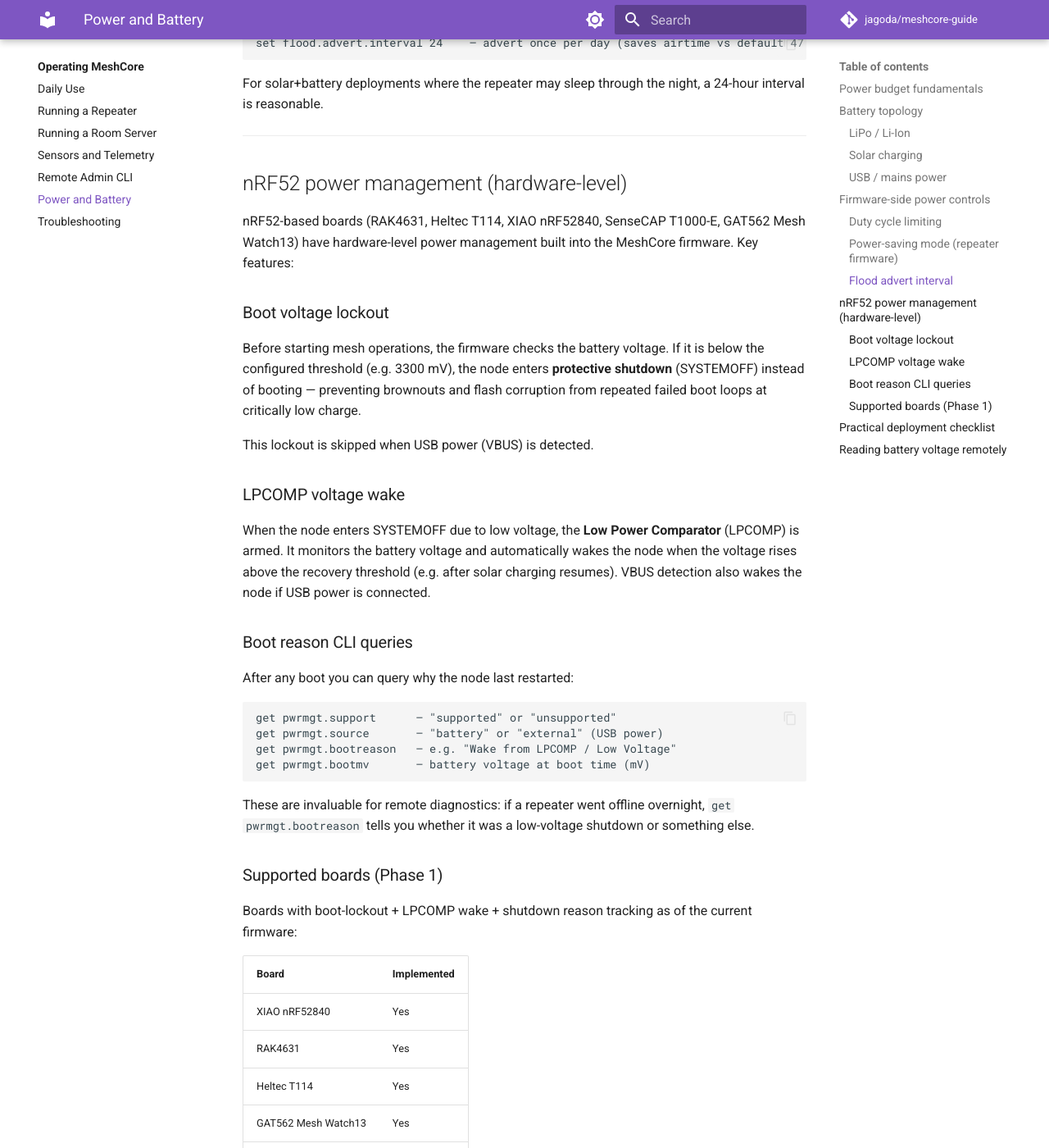
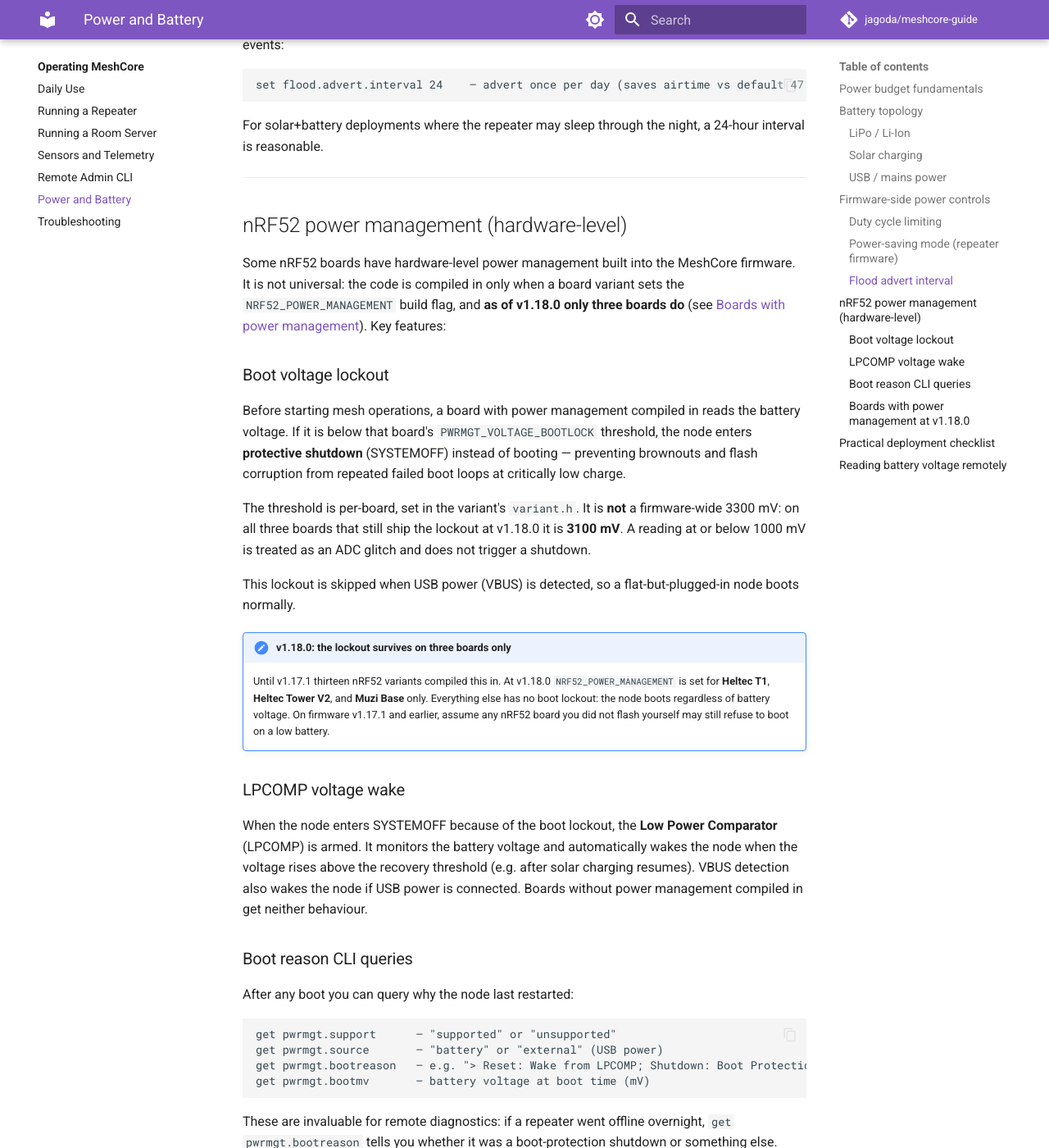
Before and after one commit to jagoda/meshcore-guide, an MkDocs documentation site: the page built from docs/operating/power-and-battery.md, in a window 1280 px wide and 1400 px high, scrolled down 2716 px. Shown: the whole window at 82% size. Built offline with MkDocs 1.6.1 and Material for MkDocs 9.7.7, drawn with Linux system fonts in a browser that asks for light colours; comment, search, counter and statistics services are not loaded; some of the changed text lies outside the part shown.

Commit message:
power-and-battery: correct nRF52 boot-lockout scope for v1.18.0
The boot voltage lockout was presented as universal on nRF52 boards with a
3300 mV example threshold. As of repeater-v1.18.0 the NRF52_POWER_MANAGEMENT
build flag is set only for heltec_t1, heltec_tower_v2 and muzi_base, and all
three set PWRMGT_VOLTAGE_BOOTLOCK to 3100 mV. Every other nRF52 variant no
longer compiles the module in: it boots regardless of battery voltage, has no
LPCOMP wake, answers unsupported to get pwrmgt.support and errors on
get pwrmgt.source/bootmv.

Rewrite the lockout, LPCOMP wake, CLI-query and board-table subsections with
v1.18.0 annotations, add a dated v1.17.1-and-earlier historical note (thirteen
variants, 3300 mV on most), and fix the dependent checklist and
voltage-reading advice.

````diff
--- a/docs/operating/power-and-battery.md
+++ b/docs/operating/power-and-battery.md
@@ -36,7 +36,7 @@ Most MeshCore-supported boards include a JST connector and an onboard charger. A
 
 - **Capacity:** 2000–10000 mAh for multi-day standalone operation.
 - **Charging:** Boards with onboard USB charging (TP4054, MCP73831, etc.) can be solar-charged via a cheap USB solar panel.
-- **Voltage range:** Nominal 3.7 V; full charge 4.2 V; cutoff (to protect the cell) ~3.0–3.3 V.
+- **Voltage range:** Nominal 3.7 V; full charge 4.2 V; cutoff (to protect the cell) ~3.0–3.3 V. On the handful of nRF52 boards that still ship the firmware boot lockout, the node refuses to boot below 3100 mV — see [Boot voltage lockout](#boot-voltage-lockout).
 
 ### Solar charging
 
@@ -96,17 +96,27 @@ For solar+battery deployments where the repeater may sleep through the night, a
 
 ## nRF52 power management (hardware-level)
 
-nRF52-based boards (RAK4631, Heltec T114, XIAO nRF52840, SenseCAP T1000-E, GAT562 Mesh Watch13) have hardware-level power management built into the MeshCore firmware. Key features:
+Some nRF52 boards have hardware-level power management built into the MeshCore firmware. It is not universal: the code is compiled in only when a board variant sets the `NRF52_POWER_MANAGEMENT` build flag, and **as of v1.18.0 only three boards do** (see [Boards with power management](#boards-with-power-management-at-v1180)). Key features:
 
 ### Boot voltage lockout
 
-Before starting mesh operations, the firmware checks the battery voltage. If it is below the configured threshold (e.g. 3300 mV), the node enters **protective shutdown** (SYSTEMOFF) instead of booting — preventing brownouts and flash corruption from repeated failed boot loops at critically low charge.
+Before starting mesh operations, a board with power management compiled in reads the battery voltage. If it is below that board's `PWRMGT_VOLTAGE_BOOTLOCK` threshold, the node enters **protective shutdown** (SYSTEMOFF) instead of booting — preventing brownouts and flash corruption from repeated failed boot loops at critically low charge.
 
-This lockout is skipped when USB power (VBUS) is detected.
+The threshold is per-board, set in the variant's `variant.h`. It is **not** a firmware-wide 3300 mV: on all three boards that still ship the lockout at v1.18.0 it is **3100 mV**. A reading at or below 1000 mV is treated as an ADC glitch and does not trigger a shutdown.
+
+This lockout is skipped when USB power (VBUS) is detected, so a flat-but-plugged-in node boots normally.
+
+!!! note "v1.18.0: the lockout survives on three boards only"
+    Until v1.17.1 thirteen nRF52 variants compiled this in. At v1.18.0
+    `NRF52_POWER_MANAGEMENT` is set for **Heltec T1**, **Heltec Tower V2**, and
+    **Muzi Base** only. Everything else has no boot lockout: the node boots
+    regardless of battery voltage. On firmware v1.17.1 and earlier, assume any
+    nRF52 board you did not flash yourself may still refuse to boot on a low
+    battery.
 
 ### LPCOMP voltage wake
 
-When the node enters SYSTEMOFF due to low voltage, the **Low Power Comparator** (LPCOMP) is armed. It monitors the battery voltage and automatically wakes the node when the voltage rises above the recovery threshold (e.g. after solar charging resumes). VBUS detection also wakes the node if USB power is connected.
+When the node enters SYSTEMOFF because of the boot lockout, the **Low Power Comparator** (LPCOMP) is armed. It monitors the battery voltage and automatically wakes the node when the voltage rises above the recovery threshold (e.g. after solar charging resumes). VBUS detection also wakes the node if USB power is connected. Boards without power management compiled in get neither behaviour.
 
 ### Boot reason CLI queries
 
@@ -115,25 +125,36 @@ After any boot you can query why the node last restarted:
 ```
 get pwrmgt.support      — "supported" or "unsupported"
 get pwrmgt.source       — "battery" or "external" (USB power)
-get pwrmgt.bootreason   — e.g. "Wake from LPCOMP / Low Voltage"
+get pwrmgt.bootreason   — e.g. "> Reset: Wake from LPCOMP; Shutdown: Boot Protection"
 get pwrmgt.bootmv       — battery voltage at boot time (mV)
 ```
 
-These are invaluable for remote diagnostics: if a repeater went offline overnight, `get pwrmgt.bootreason` tells you whether it was a low-voltage shutdown or something else.
+These are invaluable for remote diagnostics: if a repeater went offline overnight, `get pwrmgt.bootreason` tells you whether it was a boot-protection shutdown or something else.
 
-### Supported boards (Phase 1)
+Only `get pwrmgt.bootreason` works without power management — it answers `> Reset: Not available; Shutdown: Not available` there. `get pwrmgt.support` answers `unsupported`, and `get pwrmgt.source` / `get pwrmgt.bootmv` return `ERROR: Power management not supported`.
 
-Boards with boot-lockout + LPCOMP wake + shutdown reason tracking as of the current firmware:
+### Boards with power management at v1.18.0
 
-| Board | Implemented |
-|-------|------------|
-| XIAO nRF52840 | Yes |
-| RAK4631 | Yes |
-| Heltec T114 | Yes |
-| GAT562 Mesh Watch13 | Yes |
-| SenseCAP Solar | Yes |
+Composition as of firmware **v1.18.0** (verified against the variant build flags and `variant.h` thresholds at tag `repeater-v1.18.0`):
 
-Other nRF52 boards (T1000-E, Nano G2 Ultra, WIO Tracker, etc.) do not yet implement Phase 1. See the [nRF52 Power Management spec](https://docs.meshcore.io/nrf52_power_management/) for the full board table and Phase 2 roadmap (runtime voltage monitoring, load shedding).
+| Board | Variant | Boot lockout | LPCOMP wake |
+|-------|---------|--------------|-------------|
+| Heltec T1 | `heltec_t1` | 3100 mV | Yes |
+| Heltec Tower V2 | `heltec_tower_v2` | 3100 mV | Yes |
+| Muzi Base | `muzi_base` | 3100 mV | Yes |
+
+Every other nRF52 board — RAK4631, RAK3401, Xiao nRF52840, Heltec T114, Heltec T096, GAT562 Mesh Watch13 / Tracker Pro / EVB Pro / 30S Mesh Kit, SenseCAP Solar, T1000-E, Nano G2 Ultra, WIO Tracker, Muziworks R1 Neo and the rest — no longer compiles the module in at this release. Those nodes will try to boot on a nearly flat cell and have no low-voltage shutdown or LPCOMP wake, so monitor the battery yourself: see [Reading battery voltage remotely](#reading-battery-voltage-remotely).
+
+!!! note "Historical: v1.17.1 and earlier"
+    In v1.17.1 thirteen variants compiled `NRF52_POWER_MANAGEMENT` in:
+    RAK4631, RAK3401, Xiao nRF52840, Heltec T114, Heltec T096, Heltec T1,
+    Heltec Tower V2, SenseCAP Solar, GAT562 Mesh Watch13, Tracker Pro,
+    EVB Pro, 30S Mesh Kit, and Muziworks R1 Neo. Most locked out below
+    **3300 mV**; Heltec T1 and Heltec Tower V2 already used 3100 mV, and
+    Muziworks R1 Neo set the threshold to 0, which disabled the check.
+    Nodes flashed with those releases keep the old behaviour until reflashed.
+
+Internals — LPCOMP reference selection, SYSTEMOFF entry, shutdown reason codes — are covered in the [nRF52 Power Management spec](https://docs.meshcore.io/nrf52_power_management/).
 
 ---
 
@@ -144,7 +165,7 @@ Other nRF52 boards (T1000-E, Nano G2 Ultra, WIO Tracker, etc.) do not yet implem
 - [ ] `set dutycycle` matches your regional regulatory requirement.
 - [ ] `powersaving on` evaluated for your board — check if sleep is implemented.
 - [ ] `set flood.advert.interval` set to the longest interval that still meets your network's re-discovery needs.
-- [ ] `get pwrmgt.bootmv` checked after first outdoor deployment to confirm the boot voltage is healthy.
+- [ ] `get pwrmgt.bootmv` checked after first outdoor deployment to confirm the boot voltage is healthy (only on the three boards that still support power management; elsewhere read `stats-core`).
 - [ ] Enclosure is weatherproof; cable entries are sealed.
 
 ---
@@ -163,6 +184,8 @@ Or via nRF52 power management:
 get pwrmgt.bootmv   — voltage at last boot (not current; updates each reboot)
 ```
 
+As of v1.18.0 `get pwrmgt.bootmv` only answers on the boards listed under [Boards with power management](#boards-with-power-management-at-v1180); elsewhere it returns `ERROR: Power management not supported` and `stats-core` is the only source.
+
 For real-time current voltage, query `stats-core` over serial or from the companion admin CLI stats tab.
 
 If the reported voltage is wrong for your board, calibrate with:
````
